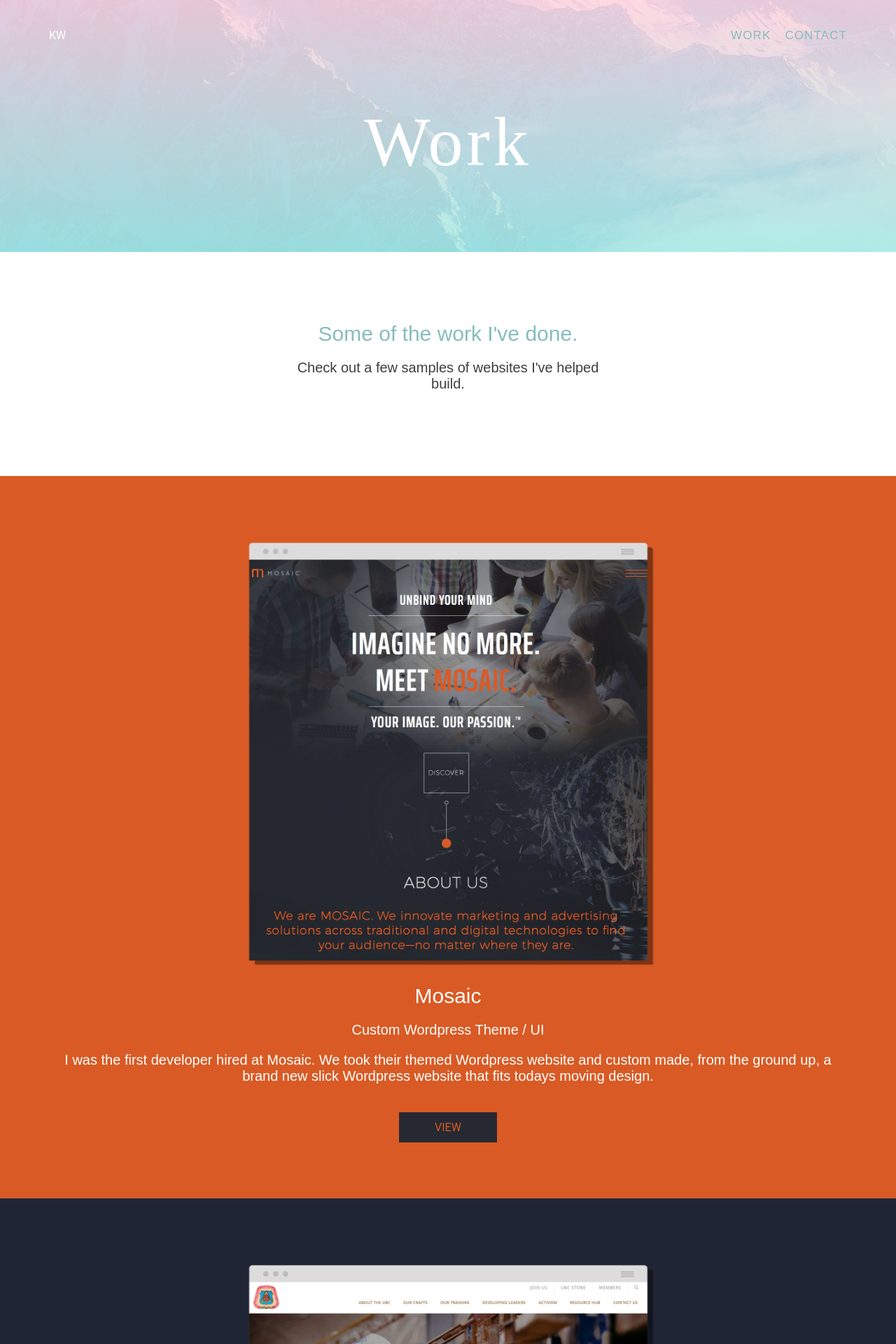
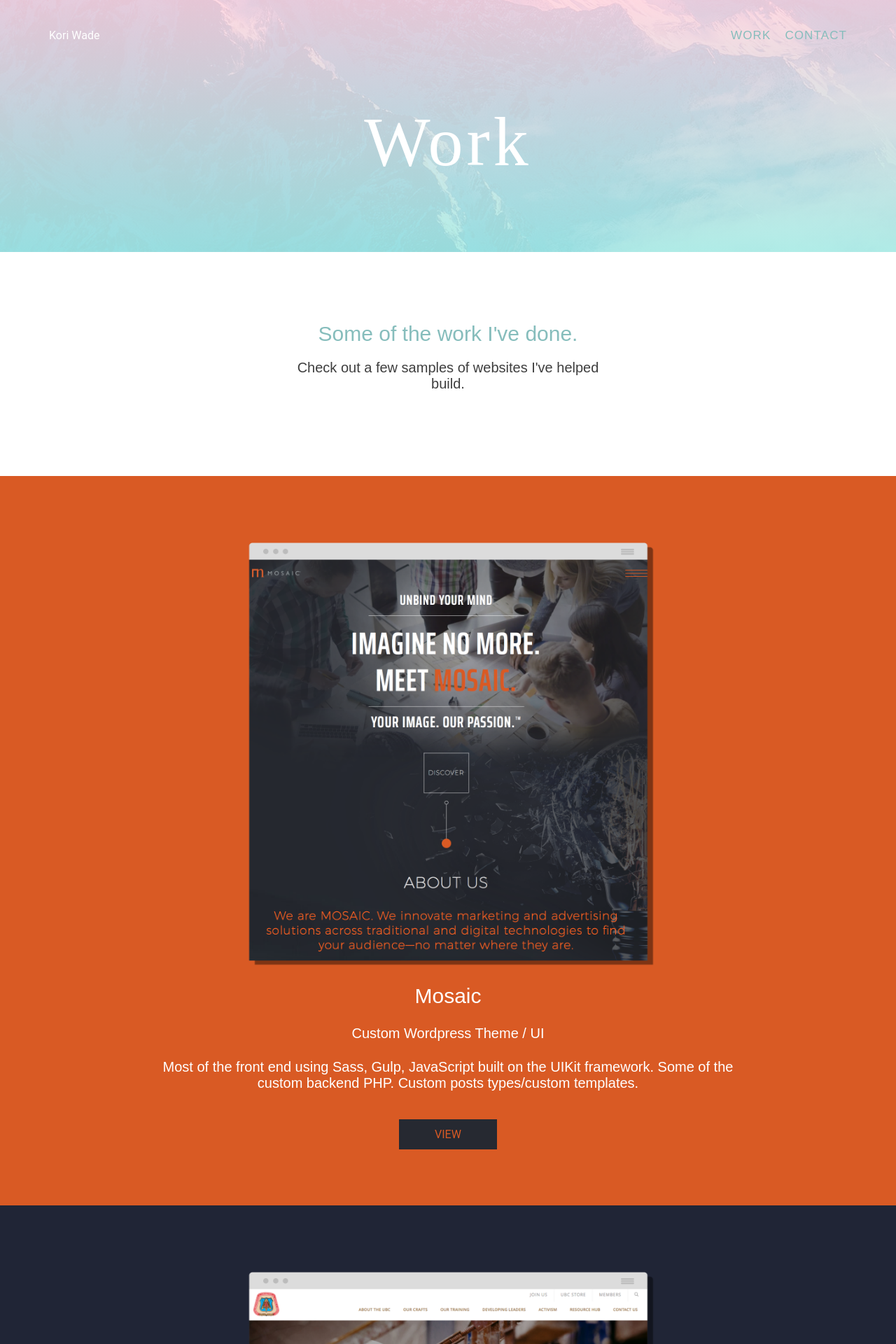
Before and after one commit to koriwade/koriwade.github.io, a Jekyll site: the page work.html, which Jekyll copies as it is, in a window 1280 px wide. Shown: the top 1920 px of the page at 70% size. Built offline with Jekyll 4.4.1, drawn with Linux system fonts in a browser that asks for light colours; comment, search, counter and statistics services are not loaded; some of the changed text lies outside the part shown.

Commit message:
work info

```diff
--- a/assets/main.css
+++ b/assets/main.css
@@ -213,7 +213,9 @@
     #work #mosaic h3 {
       color: #fff; }
     #work #mosaic p {
-      color: #fff; }
+      color: #fff;
+      max-width: 850px;
+      margin: 25px auto; }
     #work #mosaic a {
       text-decoration: none; }
       #work #mosaic a .btn {
@@ -233,7 +235,9 @@
     #work #carpenters h3 {
       color: #fff; }
     #work #carpenters p {
-      color: #fff; }
+      color: #fff;
+      max-width: 850px;
+      margin: 25px auto; }
     #work #carpenters a {
       text-decoration: none; }
       #work #carpenters a .btn {
@@ -253,7 +257,9 @@
     #work #nccmp h3 {
       color: #fff; }
     #work #nccmp p {
-      color: #fff; }
+      color: #fff;
+      max-width: 850px;
+      margin: 25px auto; }
     #work #nccmp a {
       text-decoration: none; }
       #work #nccmp a .btn {
@@ -273,7 +279,9 @@
     #work #nabtu h3 {
       color: #fff; }
     #work #nabtu p {
-      color: #fff; }
+      color: #fff;
+      max-width: 850px;
+      margin: 25px auto; }
     #work #nabtu a {
       text-decoration: none; }
       #work #nabtu a .btn {
--- a/work.html
+++ b/work.html
@@ -11,9 +11,9 @@
 <nav>
   <div class="wrapper">
     <ul class="nav">
-      <li class="logo">KW</li>
+      <li class="logo">Kori Wade</li>
       <li><a href="work.html">Work</a></li>
-      <li><a href="">Contact</a></li>
+      <li><a href="mailto:koriwade@gmail.com">Contact</a></li>
     </ul>
   </div>
 </nav>
@@ -34,7 +34,7 @@
 			</div>
 			<h3>Mosaic</h3>
 			<p>Custom Wordpress Theme / UI</p>
-			<p>I was the first developer hired at Mosaic. We took their themed Wordpress website and custom made, from the ground up, a brand new slick Wordpress website that fits todays moving design.</p>
+			<p>Most of the front end using Sass, Gulp, JavaScript built on the UIKit framework. Some of the custom backend PHP. Custom posts types/custom templates.</p>
 			<a href="https://mosaic.buzz"><div class="btn">View</div></a>
 		</div>
 	</section>
@@ -45,7 +45,7 @@
 			</div>
 			<h3>Carpenters</h3>
 			<p>Custom Wordpress Theme / UI</p>
-			<p>A large custom made website with big views that is easy to navigate and mobile ready.</p>
+			<p>All front end using Less, Grunt, built on Bootstrap. Some custom backend PHP. <br>Custom post types/custom templates/custom mega menu.</p>
 			<a href="https://carpenters.org"><div class="btn">View</div></a>
 		</div>
 	</section>
@@ -56,6 +56,7 @@
 			</div>
 			<h3>NCCMP</h3>
 			<p>Custom Wordpress Theme / UI</p>
+			<p>All front end using Sass, Gulp, built on Bootstrap. Pure css over .svg. <br>Custom post types/custom templates/custom mega menu.</p>
 			<a href="https://nccmp.org"><div class="btn">View</div></a>
 		</div>
 	</section>
```
Also changed, not shown: styles/main.scss (+10 -0 lines).
